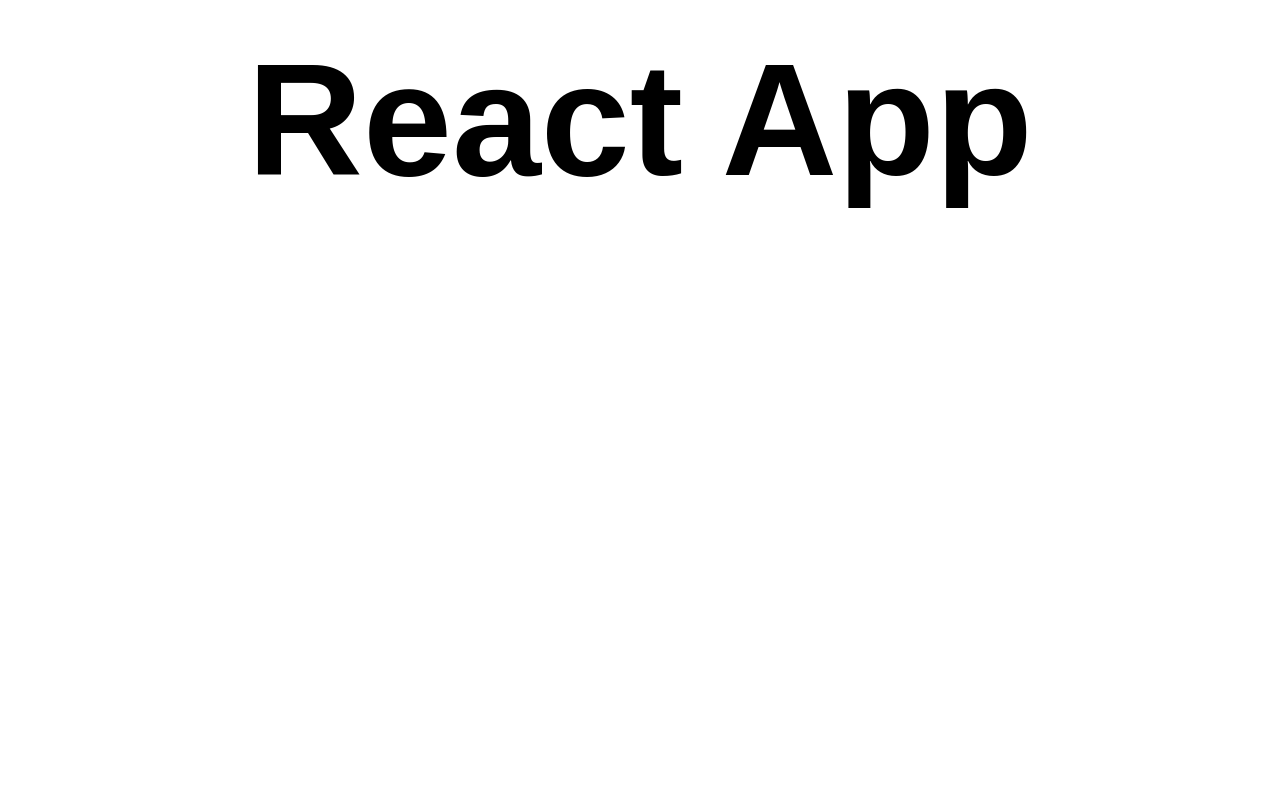
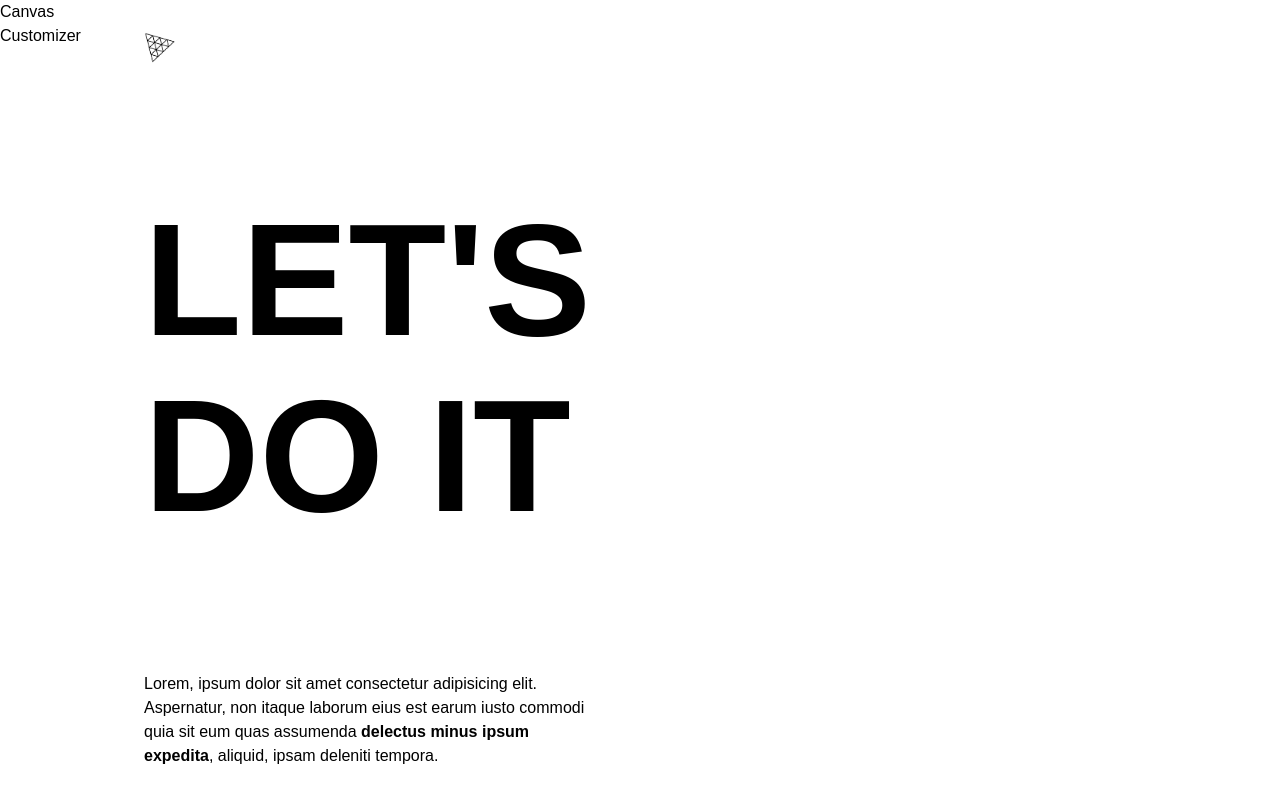
Before and after one commit to Dina2703/ai_3js_shop_app, a React (Vite) app in the folder client/: page / in a window 1280 px wide. Built offline with nearby package versions, Linux system fonts and the light colour scheme; a web font is replaced by a local one.

Commit message:
Home page content part-1

```diff
--- a/client/src/App.jsx
+++ b/client/src/App.jsx
@@ -1,10 +1,14 @@
-import "./App.css";
+import Canvas from "./canvas";
+import Customizer from "./pages/Customizer";
+import Home from "./pages/Home";
 
 function App() {
   return (
-    <div>
-      <h1 className="head-text">React App</h1>
-    </div>
+    <main className="app transition-all ease-in">
+      <Home />
+      <Canvas />
+      <Customizer />
+    </main>
   );
 }
 
--- /dev/null
+++ b/client/src/canvas/index.jsx
@@ -0,0 +1,5 @@
+const Canvas = () => {
+  return <div> Canvas</div>;
+};
+
+export default Canvas;
--- /dev/null
+++ b/client/src/pages/Customizer.jsx
@@ -0,0 +1,5 @@
+function Customizer() {
+  return <div>Customizer</div>;
+}
+
+export default Customizer;
--- /dev/null
+++ b/client/src/pages/Home.jsx
@@ -0,0 +1,48 @@
+import { motion, AnimatePresence } from "framer-motion";
+import { useSnapshot } from "valtio";
+import state from "../store";
+
+import {
+  headContainerAnimation,
+  headContentAnimation,
+  headTextAnimation,
+  slideAnimation,
+} from "../config/motion";
+
+function Home() {
+  const snap = useSnapshot(state);
+  return (
+    <AnimatePresence>
+      {snap.intro && (
+        <motion.section className="home" {...slideAnimation("left")}>
+          <motion.header {...slideAnimation("down")}>
+            <img
+              src="./threejs.png"
+              alt="logo"
+              className="w-8 h-8 object-contain"
+            />
+          </motion.header>
+          <motion.div {...headTextAnimation}>
+            <h1 className="head-text">
+              LET&apos;S <br className="xl:block hidden" /> DO IT
+            </h1>
+          </motion.div>
+          <motion.div
+            {...headContainerAnimation}
+            className="flex flex-col gap-5"
+          >
+            <p className="max-w-md font-normal to-gray-600 text-base">
+              Lorem, ipsum dolor sit amet consectetur adipisicing elit.
+              Aspernatur, non itaque laborum eius est earum iusto commodi quia
+              sit eum quas assumenda{" "}
+              <strong>delectus minus ipsum expedita</strong>, aliquid, ipsam
+              deleniti tempora.
+            </p>
+          </motion.div>
+        </motion.section>
+      )}
+    </AnimatePresence>
+  );
+}
+
+export default Home;
--- /dev/null
+++ b/client/src/store/index.js
@@ -0,0 +1,12 @@
+import { proxy } from "valtio";
+
+const state = proxy({
+  intro: true,
+  color: "#EFBD48",
+  isLogoTexture: true,
+  isFullTexture: false,
+  logoDecal: "./threejs.png",
+  fullDecal: "./threejs.png",
+});
+
+export default state;
```
